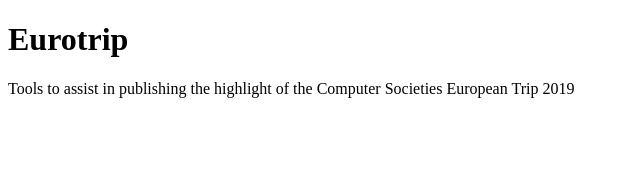
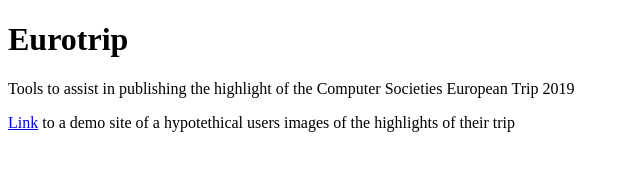
Before and after one commit to mcnabola/Eurotrip, a plain HTML site: page index.html in a window 1280 px wide. Shown: the whole page, without its empty margins (0-640 px from the left). Drawn offline with Linux system fonts and the light colour scheme.

Commit message:
Update index.html

```diff
--- a/index.html
+++ b/index.html
@@ -4,5 +4,8 @@
 <body>
 <h1>Eurotrip</h1>
 <p>Tools to assist in publishing the highlight of the Computer Societies European Trip 2019</p>
+
+<p><a href="/web/homepagesEQUALISED.html">Link</a> to a demo site of a hypotethical users images of the highlights of their trip</p>
+
 </body>
 </html>
```
